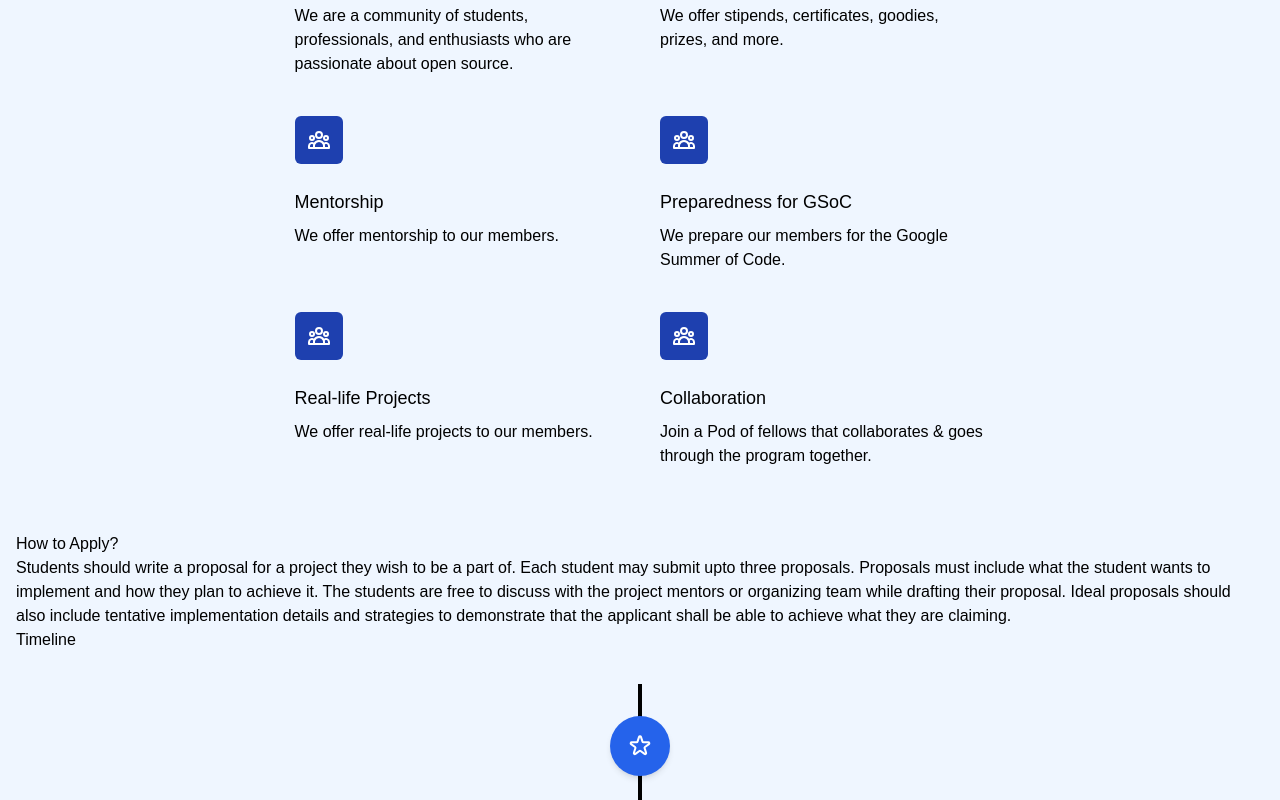
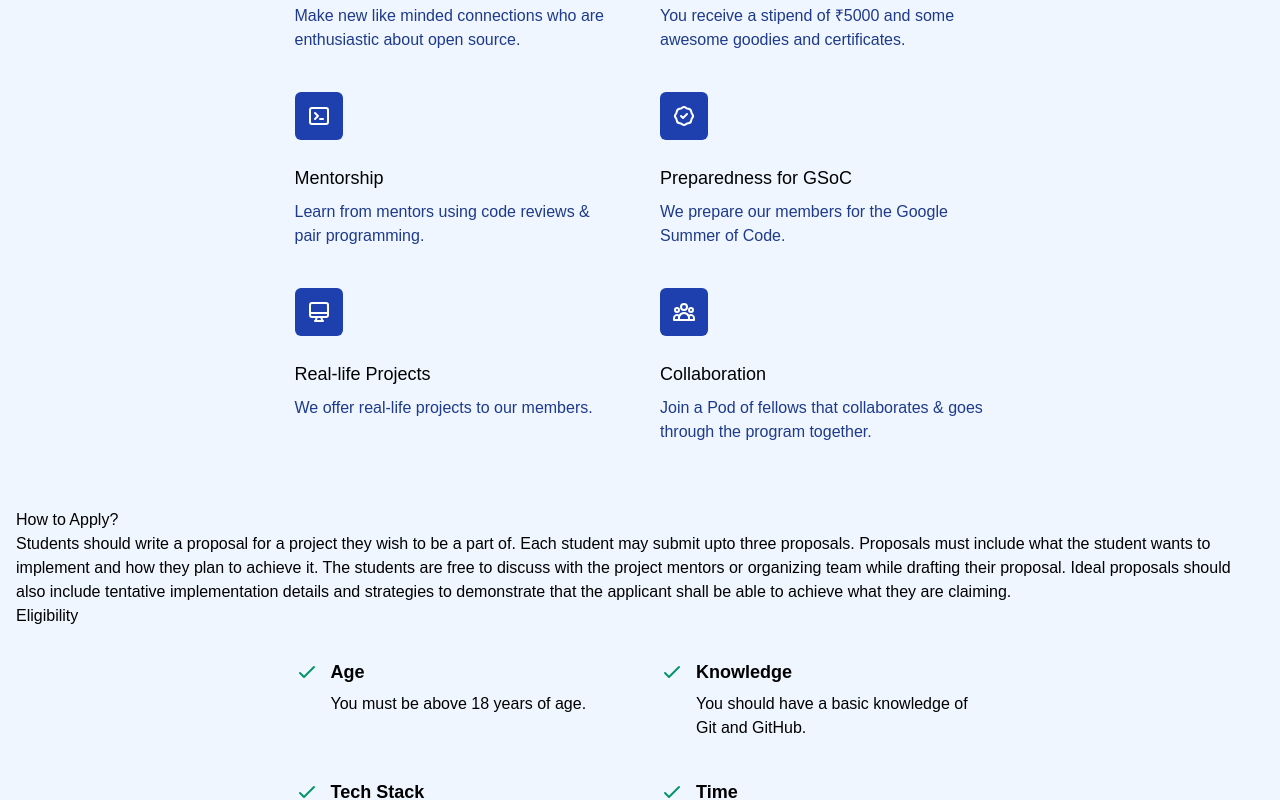
Before and after one commit to OpenLake/FOSS-Overflow, a Next.js app: page / in a window 1280 px wide. Shown: the part 1080-1880 px from the top of the page. Built offline with nearby package versions, Linux system fonts and the light colour scheme; what @tailwindcss/typography would draw is missing.

Commit message:
Add eligibility

```diff
--- a/components/Card.jsx
+++ b/components/Card.jsx
@@ -1,11 +1,5 @@
 export function Card({ icon: Icon, title, children }) {
 	return (
-		// <div className="card">
-		// 	<div className="flex gap-4 items-center">
-		// 		{icon} <span className="text-2xl">{title}</span>
-		// 	</div>
-		// 	<span className="text-lg text-gray-700">{children}</span>
-		// </div>
 		<div>
 			<div>
 				<span className="flex items-center justify-center h-12 w-12 rounded-md bg-blue-800">
@@ -13,8 +7,8 @@ export function Card({ icon: Icon, title, children }) {
 				</span>
 			</div>
 			<div className="mt-6">
-				<h3 className="text-lg font-medium text-white-near">{title}</h3>
-				<p className="mt-2 text-base text-white-50">{children}</p>
+				<dt className="text-lg font-medium">{title}</dt>
+				<dd className="mt-2 text-base text-blue-900">{children}</dd>
 			</div>
 		</div>
 	);
--- /dev/null
+++ b/content/eligibility.js
@@ -0,0 +1,20 @@
+export const eligibilityData = [
+	{
+		title: 'Age',
+		description: 'You must be above 18 years of age.',
+	},
+	{
+		title: 'Knowledge',
+		description: 'You should have a basic knowledge of Git and GitHub.',
+	},
+	{
+		title: 'Tech Stack',
+		description:
+			'You should have a basic understanding of the tech stacks that are used in the projects.',
+	},
+	{
+		title: 'Time',
+		description:
+			'You must be able to devote 30 hours per week during the 4-week long coding period.',
+	},
+];
--- a/content/why-apply.js
+++ b/content/why-apply.js
@@ -1,30 +1,38 @@
-import { UserGroupIcon } from '@heroicons/react/outline';
+import {
+	BadgeCheckIcon,
+	CurrencyDollarIcon,
+	DesktopComputerIcon,
+	GlobeIcon,
+	TerminalIcon,
+	UserGroupIcon,
+} from '@heroicons/react/outline';
 
 export const whyApplyData = [
 	{
 		title: 'Connections',
-		icon: UserGroupIcon,
+		icon: GlobeIcon,
 		description:
-			'We are a community of students, professionals, and enthusiasts who are passionate about open source.',
+			'Make new like minded connections who are enthusiastic about open source.',
 	},
 	{
 		title: 'Perks',
-		icon: UserGroupIcon,
-		description: 'We offer stipends, certificates, goodies, prizes, and more.',
+		icon: CurrencyDollarIcon,
+		description:
+			'You receive a stipend of ₹5000 and some awesome goodies and certificates.',
 	},
 	{
 		title: 'Mentorship',
-		icon: UserGroupIcon,
-		description: 'We offer mentorship to our members.',
+		icon: TerminalIcon,
+		description: 'Learn from mentors using code reviews & pair programming.',
 	},
 	{
 		title: 'Preparedness for GSoC',
-		icon: UserGroupIcon,
+		icon: BadgeCheckIcon,
 		description: 'We prepare our members for the Google Summer of Code.',
 	},
 	{
 		title: 'Real-life Projects',
-		icon: UserGroupIcon,
+		icon: DesktopComputerIcon,
 		description: 'We offer real-life projects to our members.',
 	},
 	{
--- a/pages/index.js
+++ b/pages/index.js
@@ -1,14 +1,19 @@
+import Head from 'next/head';
+import Image from 'next/image';
+import { CheckIcon } from '@heroicons/react/outline';
+
 import { Timeline } from '../components/Timeline';
 import { Card } from '../components/Card';
-import Image from 'next/image';
 import logoURL from '../public/logo.png';
-import { UserGroupIcon } from '@heroicons/react/outline';
 import { whyApplyData } from '../content/why-apply';
+import { eligibilityData } from '../content/eligibility';
 
 export default function Index() {
 	return (
 		<>
-			<title>FOSS Overflow</title>
+			<Head>
+				<title>FOSS Overflow</title>
+			</Head>
 
 			<div className="min-h-screen flex flex-col justify-center text-center container m-auto max-w-prose px-4">
 				<h1 className="text-4xl md:text-6xl mb-8 font-title">
@@ -41,15 +46,13 @@ export default function Index() {
 					<h2>Why should I apply?</h2>
 				</div>
 
-				<ul className="grid md:grid-cols-2 gap-10 list-none max-w-prose mx-auto mt-8 mb-16 px-4 text-base lg:text-xl">
+				<dl className="grid md:grid-cols-2 gap-10 list-none max-w-prose mx-auto mt-8 mb-16 px-4 text-base lg:text-xl">
 					{whyApplyData.map(item => (
-						<li key={item.title}>
-							<Card title={item.title} icon={item.icon}>
-								{item.description}
-							</Card>
-						</li>
+						<Card key={item.title} title={item.title} icon={item.icon}>
+							{item.description}
+						</Card>
 					))}
-				</ul>
+				</dl>
 
 				<div className="prose lg:prose-xl mx-auto px-4">
 					<h2>How to Apply?</h2>
@@ -65,6 +68,24 @@ export default function Index() {
 						achieve what they are claiming.
 					</p>
 
+					<h2>Eligibility</h2>
+
+					<dl className="grid md:grid-cols-2 gap-10 list-none max-w-prose mx-auto mt-8 mb-16 px-4 text-base lg:text-xl">
+						{eligibilityData.map(item => (
+							<div className="relative" key={item.title}>
+								<dt>
+									<CheckIcon className="absolute h-6 w-6 text-green-600" />
+									<p className="ml-9 text-lg leading-6 font-bold text-black-70">
+										{item.title}
+									</p>
+								</dt>
+								<dd className="mt-2 ml-9 text-base text-black-50">
+									{item.description}
+								</dd>
+							</div>
+						))}
+					</dl>
+
 					<h2>Timeline</h2>
 				</div>
 			</article>
```
